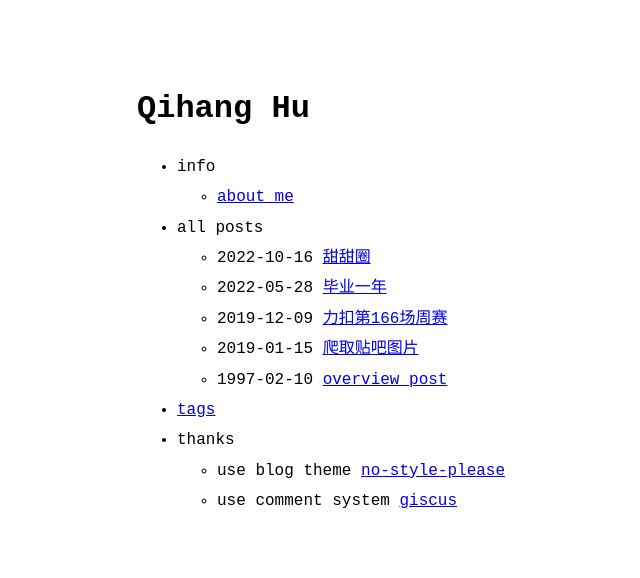
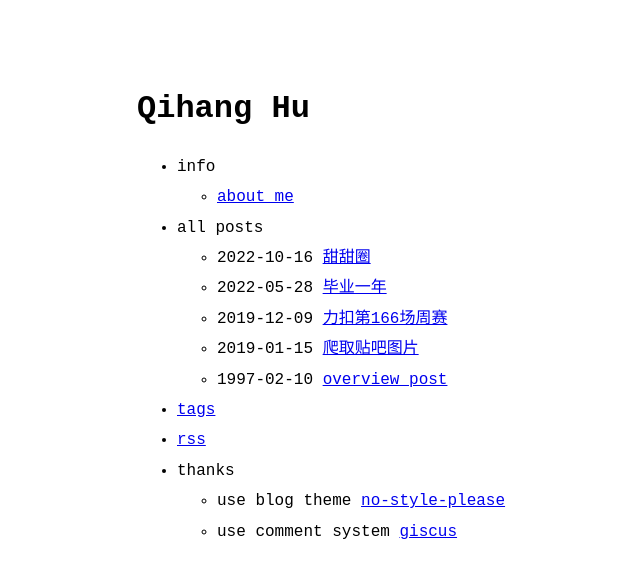
Before and after one commit to A11Might/A11Might.github.io, a Jekyll site: the page built from index.md, in a window 1280 px wide. Shown: the top 578 px of the page, without its empty margins (133-773 px from the left). Built offline with Jekyll 4.4.1, drawn with Linux system fonts in a browser that asks for light colours.

Commit message:
feat(_data): add rss

```diff
--- a/_data/menu.yml
+++ b/_data/menu.yml
@@ -17,6 +17,9 @@ entries:
   - title: tags
     url: tags
 
+  - title: rss
+    url: feed.xml
+
   - title: thanks
     entries:
       - title: use blog theme <a href='https://riggraz.dev/no-style-please/'>no-style-please</a>
```
